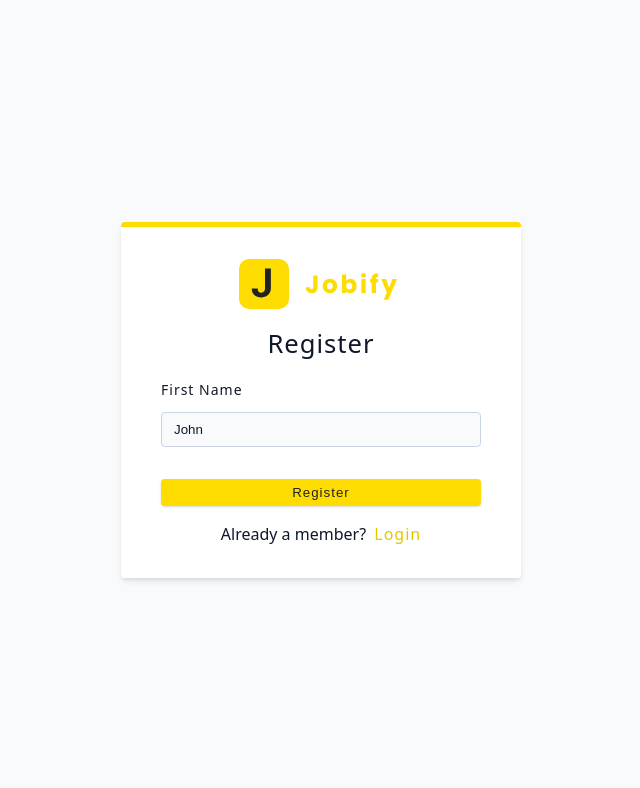
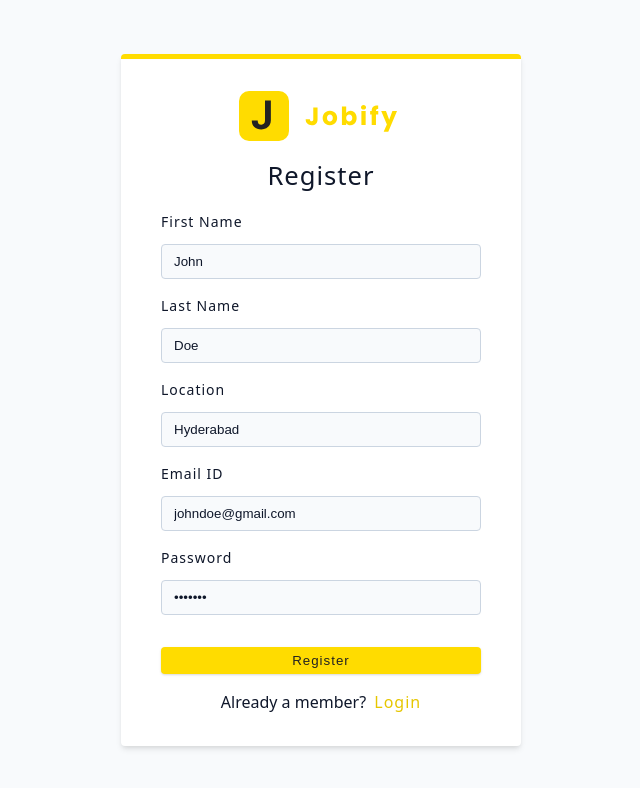
Before and after one commit to niharika1102/Jobify, a React (Vite) app in the folder client/: page /register in a window 1280 px wide. Shown: the top 788 px of the page, without its empty margins (319-959 px from the left). Built offline with nearby package versions, Linux system fonts and the light colour scheme.

Commit message:
FormRow Component done
Setup FormRow component for Login and Register page

```diff
--- /dev/null
+++ b/client/src/components/FormRow.jsx
@@ -0,0 +1,21 @@
+import React from "react";
+
+const FormRow = ({ type, name, labelText, defaultValue }) => {
+  return (
+      <div className="form-row">
+        <label htmlFor={name} className="form-label">
+          {labelText || name}
+        </label>
+        <input
+          type={type}
+          name={name}
+          id={name}
+          className="form-input"
+          defaultValue={defaultValue || ""}
+          required
+        />
+      </div>
+  );
+};
+
+export default FormRow;
--- a/client/src/components/index.js
+++ b/client/src/components/index.js
@@ -1 +1,2 @@
 export { default as Logo } from "./Logo";
+export { default as FormRow } from "./FormRow";
--- a/client/src/pages/Register.jsx
+++ b/client/src/pages/Register.jsx
@@ -2,7 +2,7 @@
 import React from "react";
 import { Link } from "react-router-dom";
 import Wrapper from "../assets/wrappers/RegisterAndLoginPage";
-import { Logo } from "../components";
+import { FormRow, Logo } from "../components";
 
 const Register = () => {
   return (
@@ -10,19 +10,36 @@ const Register = () => {
       <form className="form">
         <Logo />
         <h4>Register</h4>
-        <div className="form-row">
-          <label htmlFor="name" className="form-label">
-            First Name
-          </label>
-          <input
-            type="text"
-            name="name"
-            id="name"
-            className="form-input"
-            defaultValue="John"
-            required
-          />
-        </div>
+        <FormRow
+          type="text"
+          name="name"
+          labelText="First Name"
+          defaultValue="John"
+        />
+        <FormRow
+          type="text"
+          name="lastname"
+          labelText="Last Name"
+          defaultValue="Doe"
+        />
+        <FormRow
+          type="text"
+          name="location"
+          labelText="Location"
+          defaultValue="Hyderabad"
+        />
+        <FormRow
+          type="email"
+          name="email"
+          labelText="Email ID"
+          defaultValue="johndoe@gmail.com"
+        />
+        <FormRow
+          type="password"
+          name="password"
+          labelText="Password"
+          defaultValue="johndoe"
+        />
         <button type="submit" className="btn btn-block">
           Register
         </button>
```
